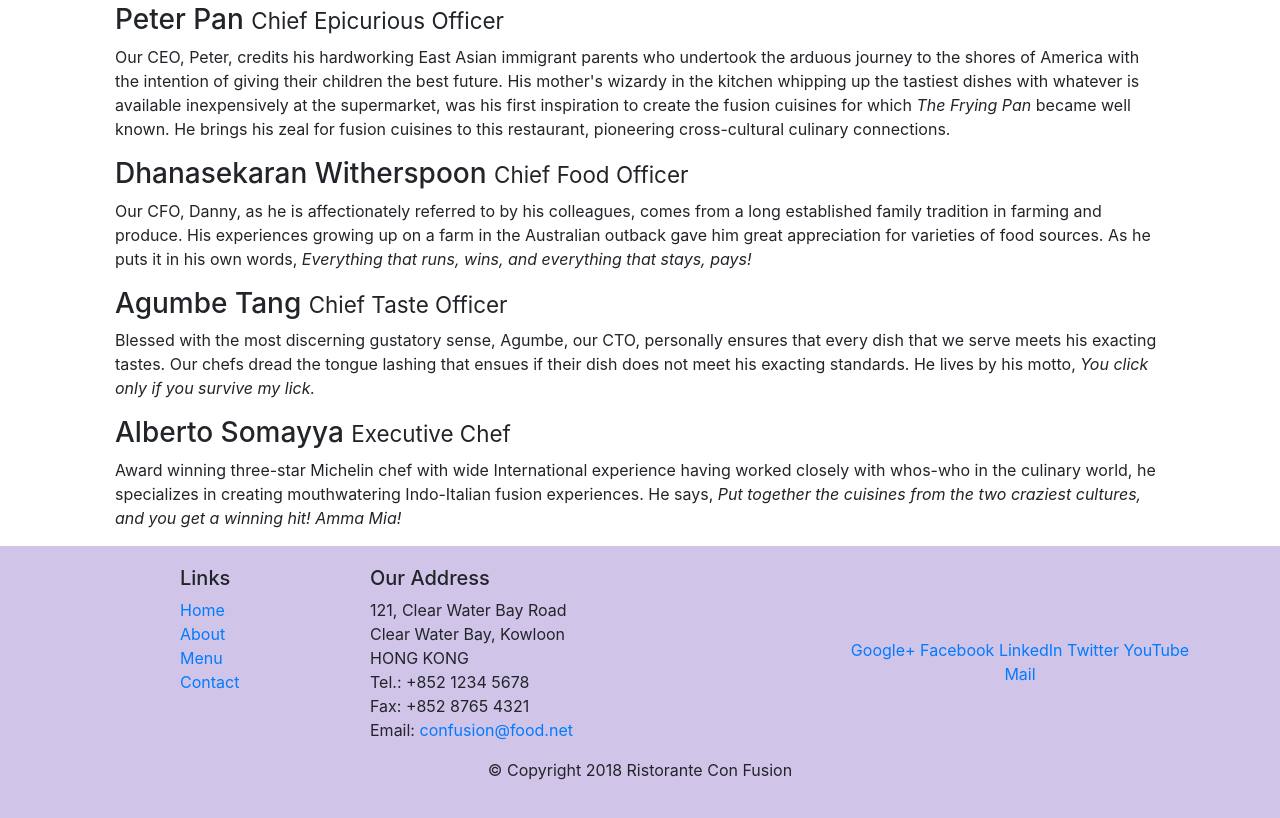
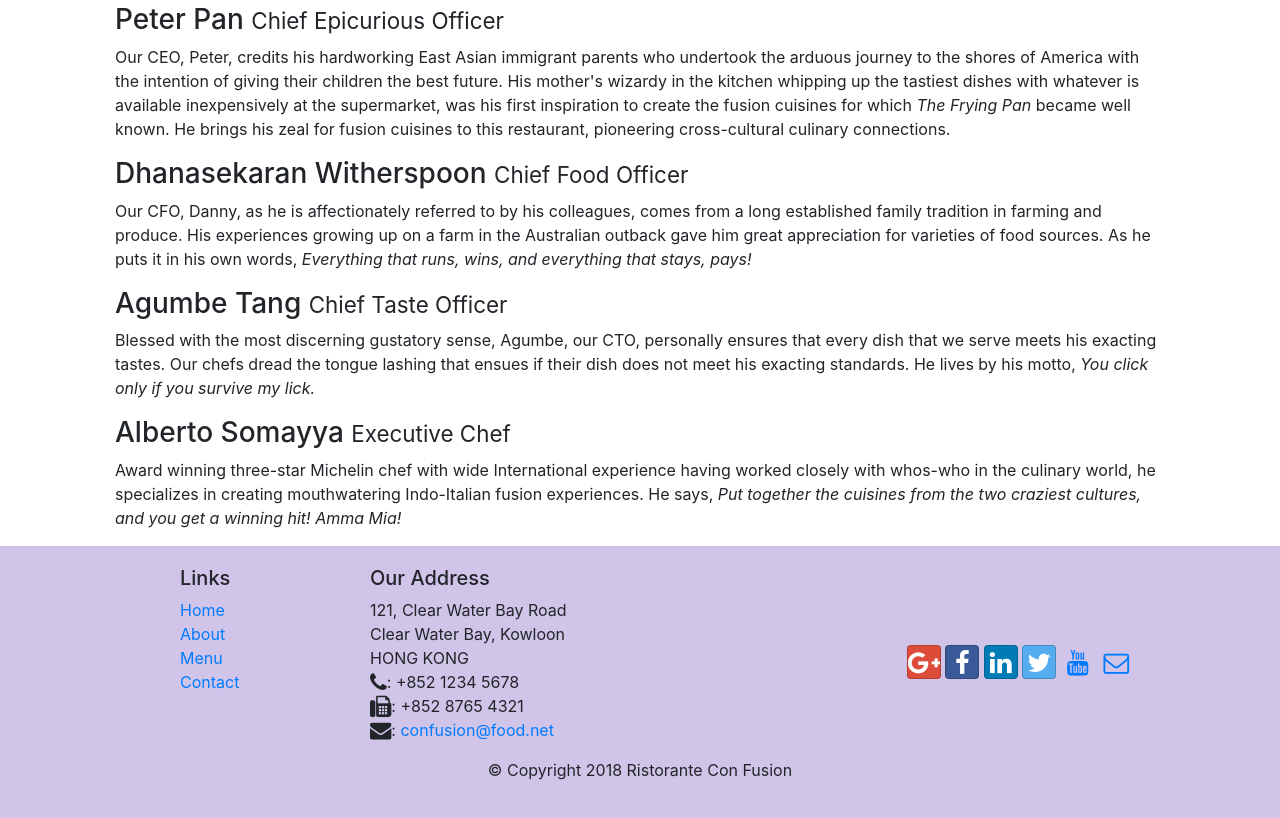
Before and after one commit to marispulk/Front-End-Web-UI-Frameworks-and-Tools-Bootstrap-4, a website: page aboutus.html in a window 1280 px wide. Shown: the part 819-1637 px from the top of the page. Drawn offline with nearby package versions, Linux system fonts and the light colour scheme.

Commit message:
Icon Fonts

```diff
--- a/aboutus.html
+++ b/aboutus.html
@@ -5,7 +5,10 @@
 
     <title>Ristorante Con Fusion: About Us</title>
     <link rel="stylesheet" href="node_modules/bootstrap/dist/css/bootstrap.min.css">
+    <link rel="stylesheet" href="node_modules/font-awesome/css/font-awesome.min.css">
+    <link rel="stylesheet" href="node_modules/bootstrap-social/bootstrap-social.css">
     <link rel="stylesheet" href="css/styles.css">
+
 
 
 </head>
@@ -20,10 +23,10 @@
             <a class="navbar-brand mr-auto" href="./index.html">Ristorante Con Fusion</a>
             <div class="collapse navbar-collapse"id="Navbar">
                 <ul class="navbar-nav mr-auto">
-                    <li class="nav-item"><a class="nav-link" href="./index.html">Home</a></li>
-                    <li class="nav-item active"><a class="nav-link" href="#">About</a></li>
-                    <li class="nav-item"><a class="nav-link" href="#">Menu</a></li>
-                    <li class="nav-item"><a class="nav-link" href="#">Contact</a></li>
+                    <li class="nav-item"><a class="nav-link" href="./index.html"><span class="fa fa-home"></span>Home</a></li>
+                    <li class="nav-item active"><a class="nav-link" href="#"><span class="fa fa-info fa-lg"></span>About</a></li>
+                    <li class="nav-item"><a class="nav-link" href="#"><span class="fa fa-list fa-lg"></span>Menu</a></li>
+                    <li class="nav-item"><a class="nav-link" href="#"><span class="fa fa-address-card"></span>Contact</a></li>
                 </ul>
             </div>
         </div>
@@ -111,19 +114,19 @@
 		              121, Clear Water Bay Road<br>
 		              Clear Water Bay, Kowloon<br>
 		              HONG KONG<br>
-		              Tel.: +852 1234 5678<br>
-		              Fax: +852 8765 4321<br>
-		              Email: <a href="mailto:confusion@food.net">confusion@food.net</a>
+		              <i class="fa fa-phone fa-lg"></i>: +852 1234 5678<br>
+		              <i class="fa fa-fax fa-lg"></i>:  +852 8765 4321<br>
+		              <i class="fa fa-envelope fa-lg"></i>: <a href="mailto:confusion@food.net">confusion@food.net</a>
 		           </address>
                 </div>
                 <div class="col-12 col-sm-4 align-self-center">
                     <div class="text-center">
-                        <a href="http://google.com/+">Google+</a>
-                        <a href="http://www.facebook.com/profile.php?id=">Facebook</a>
-                        <a href="http://www.linkedin.com/in/">LinkedIn</a>
-                        <a href="http://twitter.com/">Twitter</a>
-                        <a href="http://youtube.com/">YouTube</a>
-                        <a href="mailto:">Mail</a>
+                        <a class="btn btn-social-icon btn-google" href="http://google.com/+"><i class=" fa fa-google-plus fa-lg"></i></a>
+                        <a class="btn btn-social-icon btn-facebook" href="http://www.facebook.com/profile.php?id="><i class=" fa fa-facebook fa-lg"></i></a></a>
+                        <a class="btn btn-social-icon btn-linkedin" href="http://www.linkedin.com/in/"><i class=" fa fa-linkedin fa-lg"></i></a></a>
+                        <a class="btn btn-social-icon btn-twitter" href="http://twitter.com/"><i class=" fa fa-twitter fa-lg"></i></a></a>
+                        <a class="btn btn-social-icon btn-youtube" href="http://youtube.com/"><i class=" fa fa-youtube fa-lg"></i></a></a>
+                        <a class="btn btn-social-icon" href="mailto:"><i class=" fa fa-envelope-o fa-lg"></i></a></a>
                     </div>
                 </div>
            </div>
--- a/package.json
+++ b/package.json
@@ -15,6 +15,8 @@
   },
   "dependencies": {
     "bootstrap": "^4.0.0",
+    "bootstrap-social": "^5.1.1",
+    "font-awesome": "^4.7.0",
     "jquery": "^3.3.1",
     "popper.js": "^1.12.9"
   }
```
Also changed, not shown: index.html (+15 -13 lines), 1 other file.
